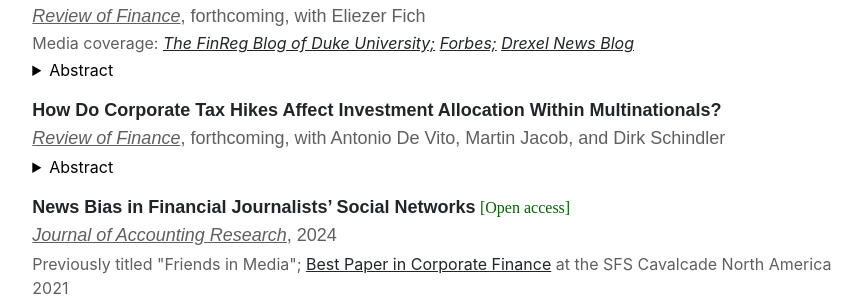
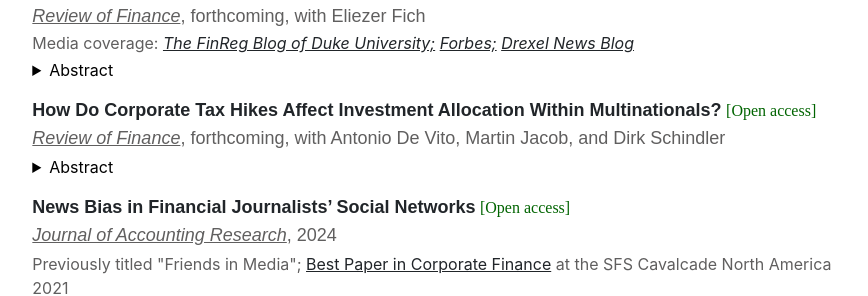
Before and after one commit to guosongxu/guosongxu.github.io, a Jekyll site: the page built from index.md, in a window 1280 px wide. Shown: the part 1253-1549 px from the top of the page, without its empty margins (197-1065 px from the left). Built offline with Jekyll 4.4.1, drawn with Linux system fonts in a browser that asks for light colours.

Commit message:
Update home.html

```diff
--- a/_layouts/home.html
+++ b/_layouts/home.html
@@ -66,7 +66,7 @@
       </p>
     </details>
 
-    <p style="margin-bottom:1px;margin-top:15px"><span style="font-family:arial, 'MS Sans Serif', arial;font-size:18px"><strong><a href="https://papers.ssrn.com/sol3/papers.cfm?abstract_id=5069516" target="_blank" rel="noreferrer noopener" aria-label=" (opens in a new tab)" style="text-decoration:none;">How Do Corporate Tax Hikes Affect Investment Allocation Within Multinationals?</a></strong></span></p>
+    <p style="margin-bottom:1px;margin-top:15px"><span style="font-family:arial, 'MS Sans Serif', arial;font-size:18px"><strong><a href="https://papers.ssrn.com/sol3/papers.cfm?abstract_id=5069516" target="_blank" rel="noreferrer noopener" aria-label=" (opens in a new tab)" style="text-decoration:none;">How Do Corporate Tax Hikes Affect Investment Allocation Within Multinationals?</a></strong></span>&nbsp;<span style="font-family:bradley hand, cursive;font-size:16px"><a href="https://doi.org/10.1093/rof/rfaf006" target="_blank" rel="noreferrer noopener" aria-label=" (opens in a new tab)" style="text-decoration:none;color:#006400">[Open access]</a></span></p>
     <p style="font-family:arial;font-size:18px;margin-bottom:3px;color:#605F5F"><em><u>Review of Finance</u></em>, forthcoming, with Antonio De Vito, Martin Jacob, and Dirk Schindler</p>
     <details>
       <summary>Abstract</summary>
```
